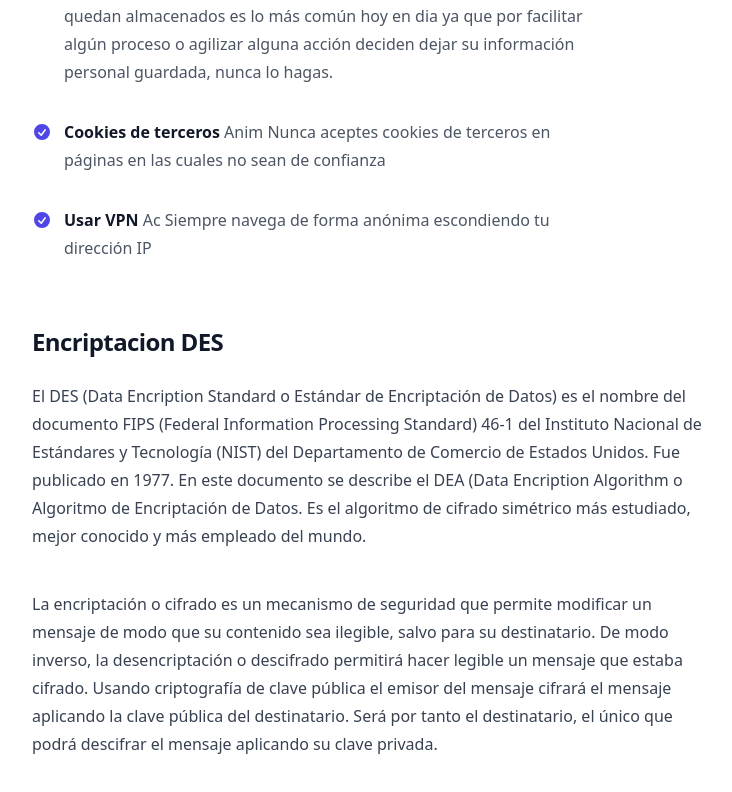
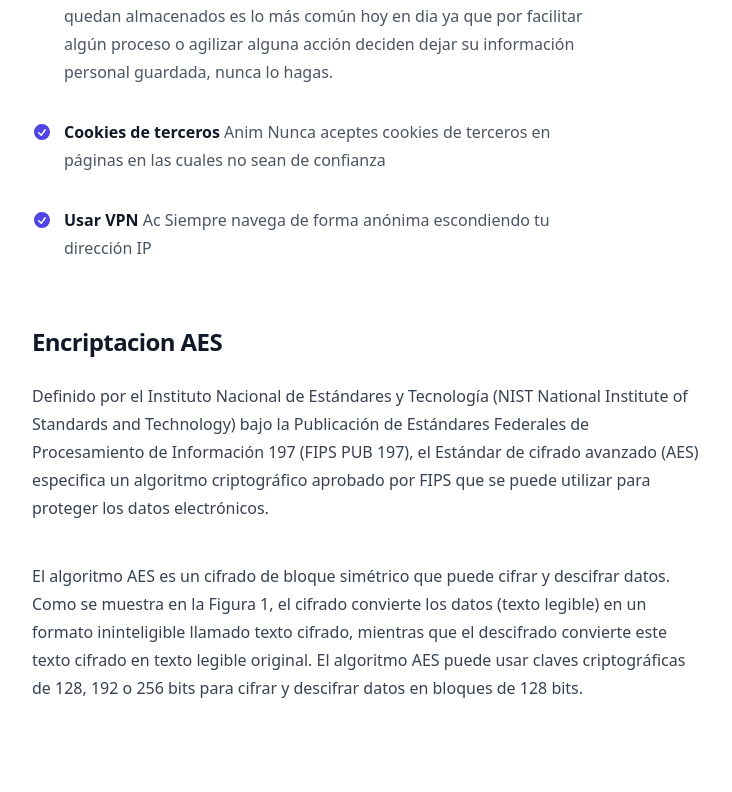
Before and after one commit to SilverFlin/ProyectoSeguridad, a Vue app in the folder client/: page /about in a window 1280 px wide. Shown: the part 586-1378 px from the top of the page, without its empty margins (224-956 px from the left). Built offline with nearby package versions, Linux system fonts and the light colour scheme; no server answers.

Commit message:
feat: contenido pagina

```diff
--- a/client/src/components/ContentSection.vue
+++ b/client/src/components/ContentSection.vue
@@ -55,18 +55,19 @@
 
         </p>
         <h2 class="mt-16 text-2xl font-bold tracking-tight text-gray-900">
-          Encriptacion DES
+          Encriptacion AES
         </h2>
         <p class="mt-6">
-          El DES (Data Encription Standard o Estándar de Encriptación de Datos) es el nombre del documento FIPS (Federal Information Processing Standard) 46-1 del Instituto Nacional de Estándares y Tecnología (NIST) del Departamento de Comercio de Estados Unidos. Fue publicado en 1977. En este documento se describe el DEA (Data Encription Algorithm o Algoritmo de Encriptación de Datos. Es el algoritmo de cifrado simétrico más estudiado, mejor conocido y más empleado del mundo.
+          Definido por el Instituto Nacional de Estándares y Tecnología (NIST National Institute of Standards and Technology) bajo la Publicación de Estándares Federales de Procesamiento de Información 197 (FIPS PUB 197), el Estándar de cifrado avanzado (AES) especifica un algoritmo criptográfico aprobado por FIPS que se puede utilizar para proteger los datos electrónicos.
+
         </p>
 
 
         <p class="mt-10">
+          El algoritmo AES es un cifrado de bloque simétrico que puede cifrar y descifrar datos. Como se muestra en la Figura 1, el cifrado convierte los datos (texto legible) en un formato ininteligible llamado texto cifrado, mientras que el descifrado convierte este texto cifrado en texto legible original. El algoritmo AES puede usar claves criptográficas de 128, 192 o 256 bits para cifrar y descifrar datos en bloques de 128 bits.
 
-La encriptación o cifrado es un mecanismo de seguridad que permite modificar un mensaje de modo que su contenido sea ilegible, salvo para su destinatario. De modo inverso, la desencriptación o descifrado permitirá hacer legible un mensaje que estaba cifrado.
 
-Usando criptografía de clave pública el emisor del mensaje cifrará el mensaje aplicando la clave pública del destinatario. Será por tanto el destinatario, el único que podrá descifrar el mensaje aplicando su clave privada.
+
         </p>
       </div>
 
```
